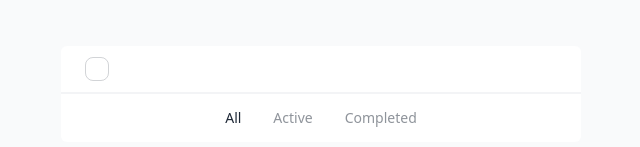
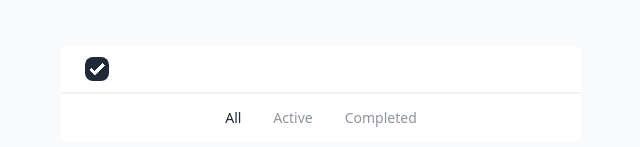
Before and after one commit to beyond009/TODO-mvc, a React (Vite) app: page / in a window 1280 px wide. Shown: the part 194-341 px from the top of the page, without its empty margins (319-959 px from the left). Built offline with nearby package versions, Linux system fonts and the light colour scheme.

Commit message:
feat: add toggle all

```diff
--- a/src/App.tsx
+++ b/src/App.tsx
@@ -1,6 +1,7 @@
 import React, { useRef, useState, useMemo } from "react";
 import { useTodo } from "./context/useTodo";
 import { TodoItem } from "./components/TodoItem";
+import { Todo } from "./context/reducer";
 function App() {
   const todoRef = useRef<HTMLInputElement>(null);
   const [{ todos }, dispatch] = useTodo();
@@ -24,7 +25,7 @@ function App() {
     });
   };
 
-  const filteredTodos = useMemo(() => {
+  const filteredTodos: Todo[] = useMemo(() => {
     switch (filter) {
       case "all":
         return todos;
@@ -34,6 +35,15 @@ function App() {
         return todos.filter((todo) => todo.done);
     }
   }, [filter, todos]);
+
+  const isCompletedAll = useMemo(() => {
+    return todos.every((todo) => todo.done);
+  }, [todos]);
+  const handleToggleAll = () => {
+    dispatch({
+      type: "TOGGLE_ALL",
+    });
+  };
   return (
     <div className="flex flex-col items-center pt-12 min-h-screen bg-gray-50">
       <div className="text-5xl text-stone-950 font-mono">TODO</div>
@@ -48,7 +58,14 @@ function App() {
       />{" "}
       <ul className="overflow-x-auto w-full max-w-[520px] mt-12 rounded-md bg-white">
         <li className="flex h-12 items-center px-6 border-b-2 border-gray-100">
-          <input type="checkbox" className="checkbox" />
+          <input
+            type="checkbox"
+            className="checkbox"
+            checked={isCompletedAll}
+            onChange={() => {
+              handleToggleAll();
+            }}
+          />
         </li>
         {filteredTodos.map((todo) => {
           return <TodoItem key={todo.id} todo={todo} />;
--- a/src/context/reducer.ts
+++ b/src/context/reducer.ts
@@ -11,8 +11,9 @@ export type Action =
   | { type: "TOGGLE_TODO"; payload: number }
   | { type: "DELETE_TODO"; payload: number }
   | { type: "EDIT_TODO"; payload: { id: number; text: string } }
-  | { type: "COMPLETE_ALL" }
+  | { type: "TOGGLE_ALL" }
   | { type: "CLEAR_COMPLETED" };
+
 export const reducer = (state: TodoState, action: Action) => {
   const { todos } = state;
   switch (action.type) {
@@ -38,8 +39,9 @@ export const reducer = (state: TodoState, action: Action) => {
         todos: todos.map((todo) => (todo.id === id ? { ...todo, text } : todo)),
       };
     }
-    case "COMPLETE_ALL": {
-      return { todos: todos.map((todo) => ({ ...todo, done: true })) };
+    case "TOGGLE_ALL": {
+      const allCompleted = todos.every((todo) => todo.done);
+      return { todos: todos.map((todo) => ({ ...todo, done: !allCompleted })) };
     }
     case "CLEAR_COMPLETED": {
       return { todos: todos.filter((todo) => !todo.done) };
```
